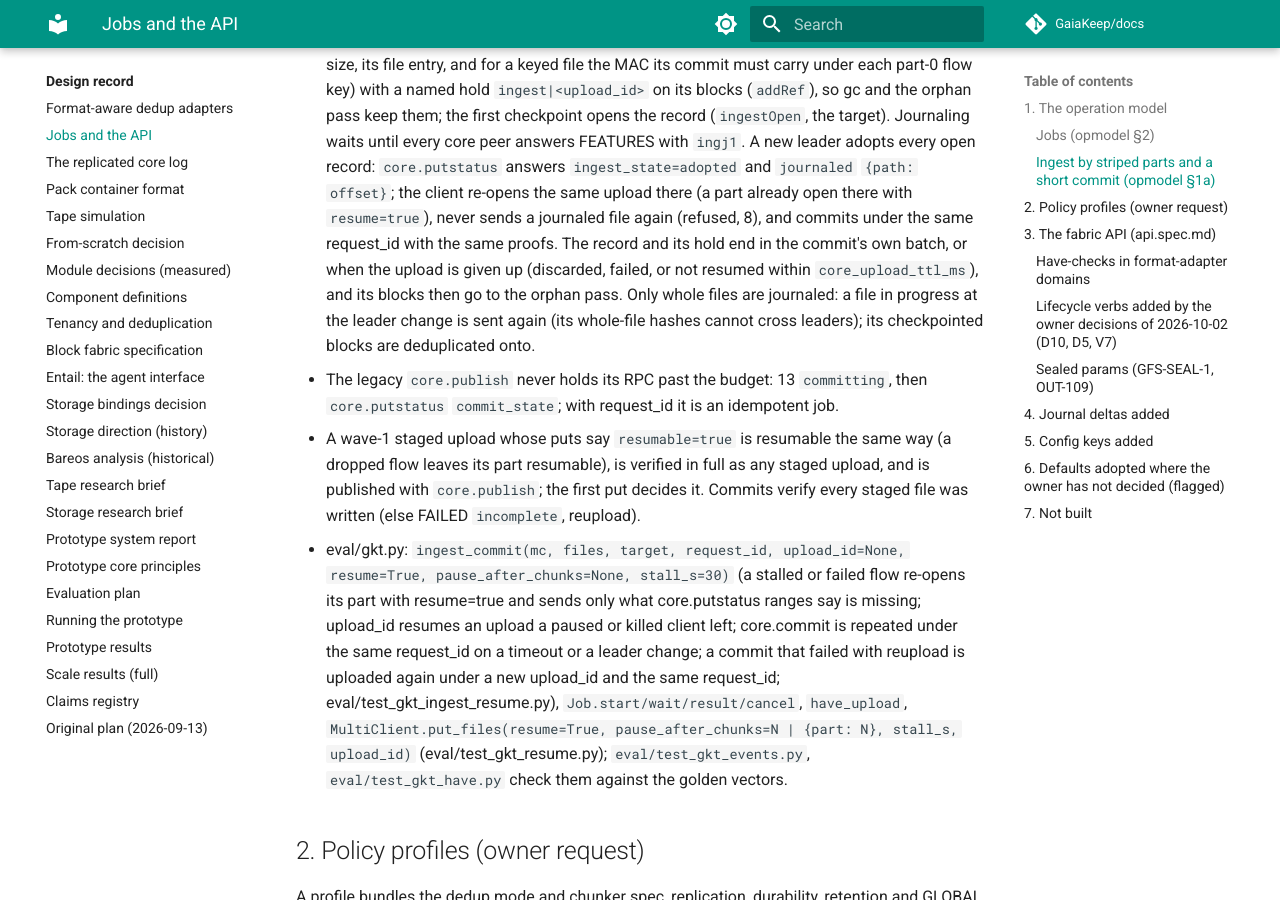
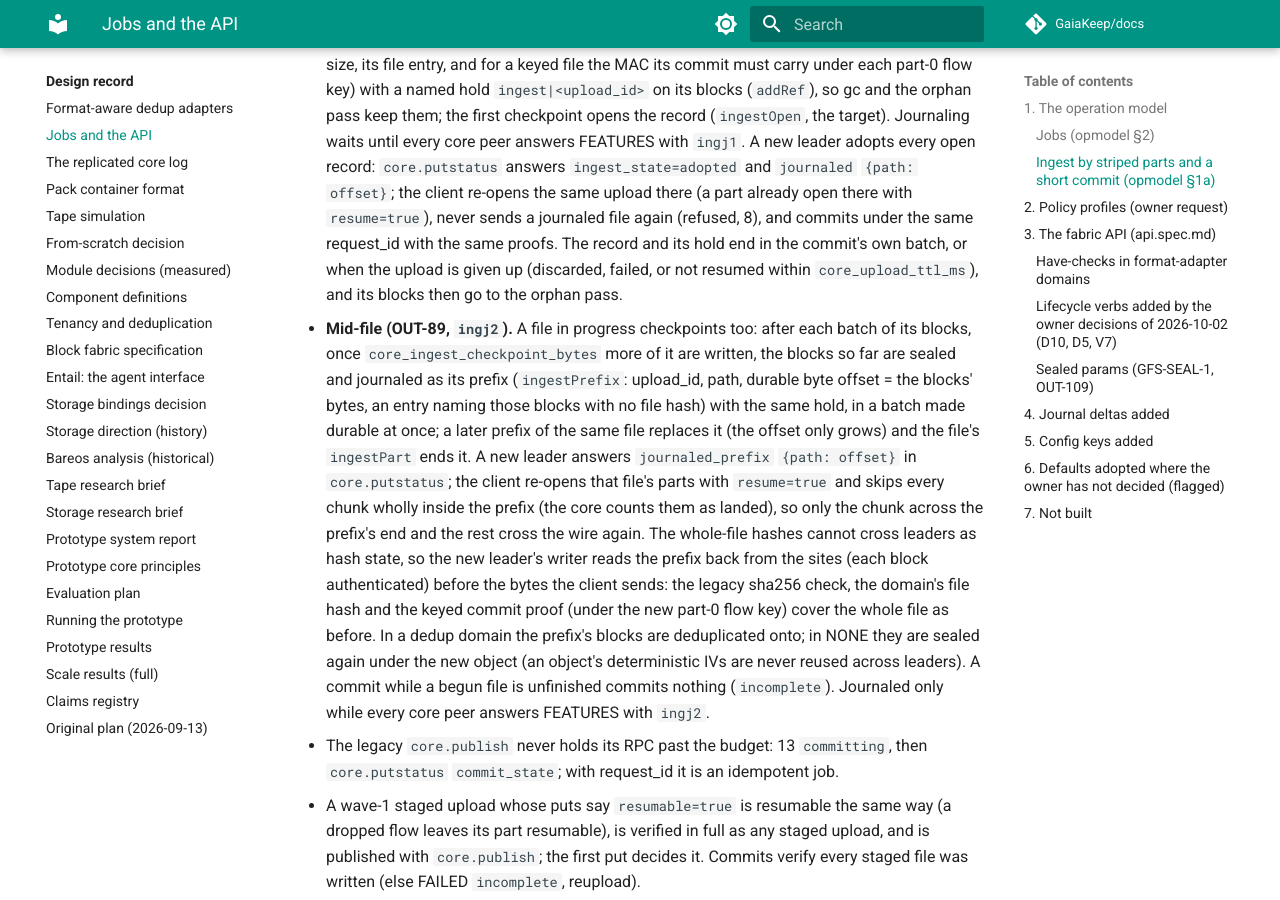
Before and after one commit to GaiaKeep/docs, an MkDocs documentation site: the page built from docs/design/JOBS-AND-API.md, in a window 1280 px wide and 900 px high, scrolled down 2807 px. Built offline with MkDocs 1.6.1 and Material for MkDocs 9.7.7, drawn with Linux system fonts in a browser that asks for light colours; comment, search, counter and statistics services are not loaded.

Commit message:
Design sync from gfs 1.3 23cddfb3: S9/S12 settled, core log and API record updates
Co-Authored-By: Claude Opus 5.5 (1M context) <noreply@anthropic.com>

```diff
--- a/docs/design/JOBS-AND-API.md
+++ b/docs/design/JOBS-AND-API.md
@@ -83,8 +83,21 @@ from the page that reaches the end.
   `resume=true`), never sends a journaled file again (refused, 8), and commits under the same request_id
   with the same proofs. The record and its hold end in the commit's own batch, or when the upload is
   given up (discarded, failed, or not resumed within `core_upload_ttl_ms`), and its blocks then go to the
-  orphan pass. Only whole files are journaled: a file in progress at the leader change is sent again
-  (its whole-file hashes cannot cross leaders); its checkpointed blocks are deduplicated onto.
+  orphan pass.
+- **Mid-file (OUT-89, `ingj2`).** A file in progress checkpoints too: after each batch of its blocks, once
+  `core_ingest_checkpoint_bytes` more of it are written, the blocks so far are sealed and journaled as its
+  prefix (`ingestPrefix`: upload_id, path, durable byte offset = the blocks' bytes, an entry naming those
+  blocks with no file hash) with the same hold, in a batch made durable at once; a later prefix of the same
+  file replaces it (the offset only grows) and the file's `ingestPart` ends it. A new leader answers
+  `journaled_prefix` `{path: offset}` in `core.putstatus`; the client re-opens that file's parts with
+  `resume=true` and skips every chunk wholly inside the prefix (the core counts them as landed), so only the
+  chunk across the prefix's end and the rest cross the wire again. The whole-file hashes cannot cross
+  leaders as hash state, so the new leader's writer reads the prefix back from the sites (each block
+  authenticated) before the bytes the client sends: the legacy sha256 check, the domain's file hash and
+  the keyed commit proof (under the new part-0 flow key) cover the whole file as before. In a dedup domain
+  the prefix's blocks are deduplicated onto; in NONE they are sealed again under the new object (an object's
+  deterministic IVs are never reused across leaders). A commit while a begun file is unfinished commits
+  nothing (`incomplete`). Journaled only while every core peer answers FEATURES with `ingj2`.
 - The legacy `core.publish` never holds its RPC past the budget: 13 `committing`, then
   `core.putstatus` `commit_state`; with request_id it is an idempotent job.
 - A wave-1 staged upload whose puts say `resumable=true` is resumable the same way (a dropped flow
```
Also changed, not shown: docs/design/CORE-LOG.md (+6 -2 lines), docs/roadmap/open-questions.md (+2 -2 lines).
